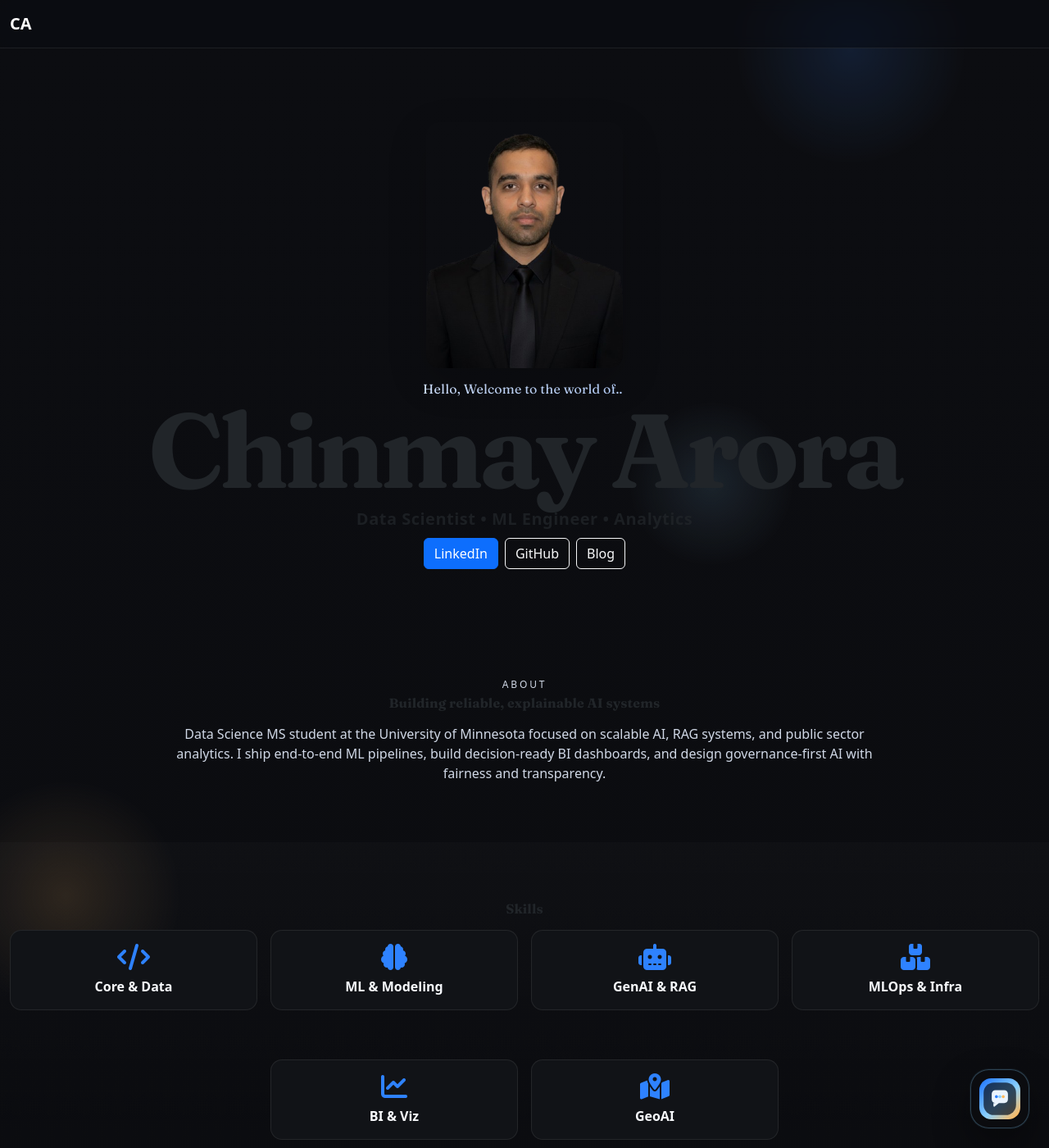
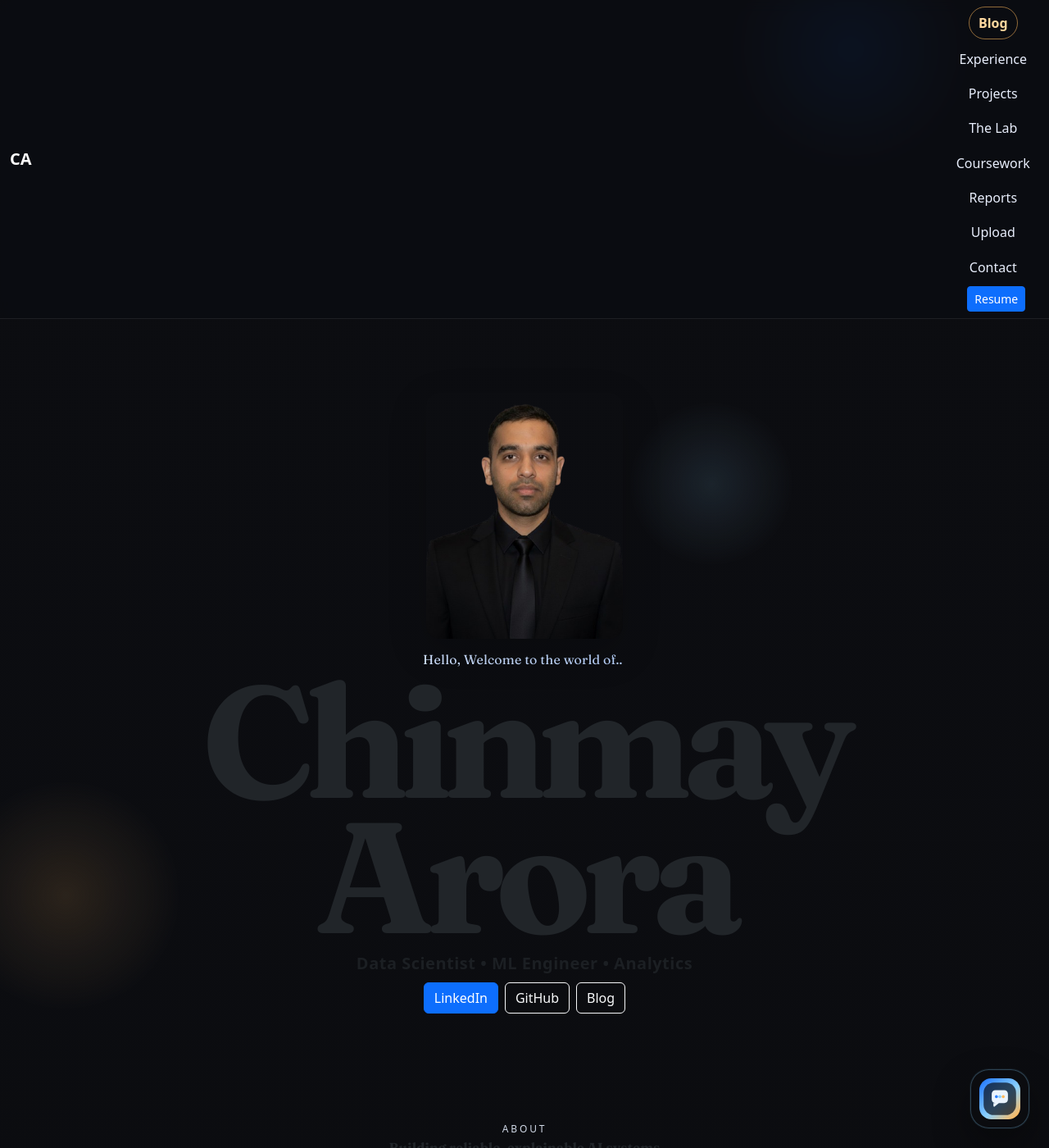
Before and after one commit to ChinmayA301/ChinmayA301.github.io, a Jekyll site: the page index.html, which Jekyll copies as it is, in a window 1280 px wide and 1400 px high. Shown: the whole window at 82% size. Built offline with Jekyll 4.4.1, drawn with Linux system fonts in a browser that asks for light colours; nearby versions of some CDN libraries.

Commit message:
Fix homepage nav and hero scale

```diff
--- a/css/style.css
+++ b/css/style.css
@@ -121,17 +121,51 @@ h4,
 
 .navbar .container,
 .navbar-brand,
-.navbar-toggler,
 .navbar-nav,
-.navbar-collapse {
+.navbar-collapse,
+.site-nav,
+.site-nav-list {
     position: relative;
     z-index: 2;
+}
+
+.site-nav-shell .container {
+    display: flex;
+    align-items: center;
+    justify-content: space-between;
+    gap: 1rem;
+    flex-wrap: wrap;
+}
+
+.site-nav {
+    flex: 1 1 auto;
+    display: flex;
+    justify-content: flex-end;
+}
+
+.site-nav-list {
+    display: flex;
+    flex-wrap: wrap;
+    justify-content: flex-end;
+    align-items: center;
+    gap: 0.25rem 0.55rem;
+    margin: 0;
+    padding: 0;
+    list-style: none;
+}
+
+.site-nav-list .nav-item {
+    margin: 0;
 }
 
 .navbar-dark .navbar-nav .nav-link {
     color: #e8eefc;
     font-weight: 500;
     opacity: 1;
+    display: inline-flex;
+    align-items: center;
+    min-height: 2.25rem;
+    padding: 0.45rem 0.7rem;
 }
 
 .navbar-dark .navbar-nav .nav-link:hover,
@@ -190,9 +224,9 @@ h4,
 }
 
 .hero-name {
-    font-size: clamp(3.8rem, 10vw, 8.5rem);
-    line-height: 0.92;
-    letter-spacing: -0.04em;
+    font-size: clamp(5.2rem, 15vw, 12rem);
+    line-height: 0.86;
+    letter-spacing: -0.06em;
     margin-top: 0.4rem;
     margin-bottom: 0.6rem;
 }
@@ -1205,6 +1239,15 @@ footer {
 }
 
 @media (max-width: 767px) {
+    .site-nav {
+        width: 100%;
+        justify-content: center;
+    }
+
+    .site-nav-list {
+        justify-content: center;
+    }
+
     .consultative-fab {
         right: 1rem;
         bottom: 1rem;
--- a/index.html
+++ b/index.html
@@ -94,14 +94,11 @@
     <div class="bg-orb orb-3" aria-hidden="true"></div>
 
     <!-- Nav -->
-    <nav class="navbar navbar-expand-lg sticky-top navbar-dark glass">
+    <nav class="navbar sticky-top navbar-dark glass site-nav-shell">
         <div class="container">
             <a class="navbar-brand fw-bold" href="/">CA</a>
-            <button class="navbar-toggler" type="button" data-bs-toggle="collapse" data-bs-target="#nav"
-                aria-controls="nav" aria-expanded="false" aria-label="Toggle navigation"><span
-                    class="navbar-toggler-icon"></span></button>
-            <div class="collapse navbar-collapse" id="nav">
-                <ul class="navbar-nav ms-auto align-items-lg-center">
+            <div class="site-nav">
+                <ul class="navbar-nav site-nav-list">
                     <li class="nav-item"><a class="nav-link nav-link-blog" href="/blog/">Blog</a></li>
                     <li class="nav-item"><a class="nav-link" href="/experience/">Experience</a></li>
                     <li class="nav-item"><a class="nav-link" href="/projects/">Projects</a></li>
```
